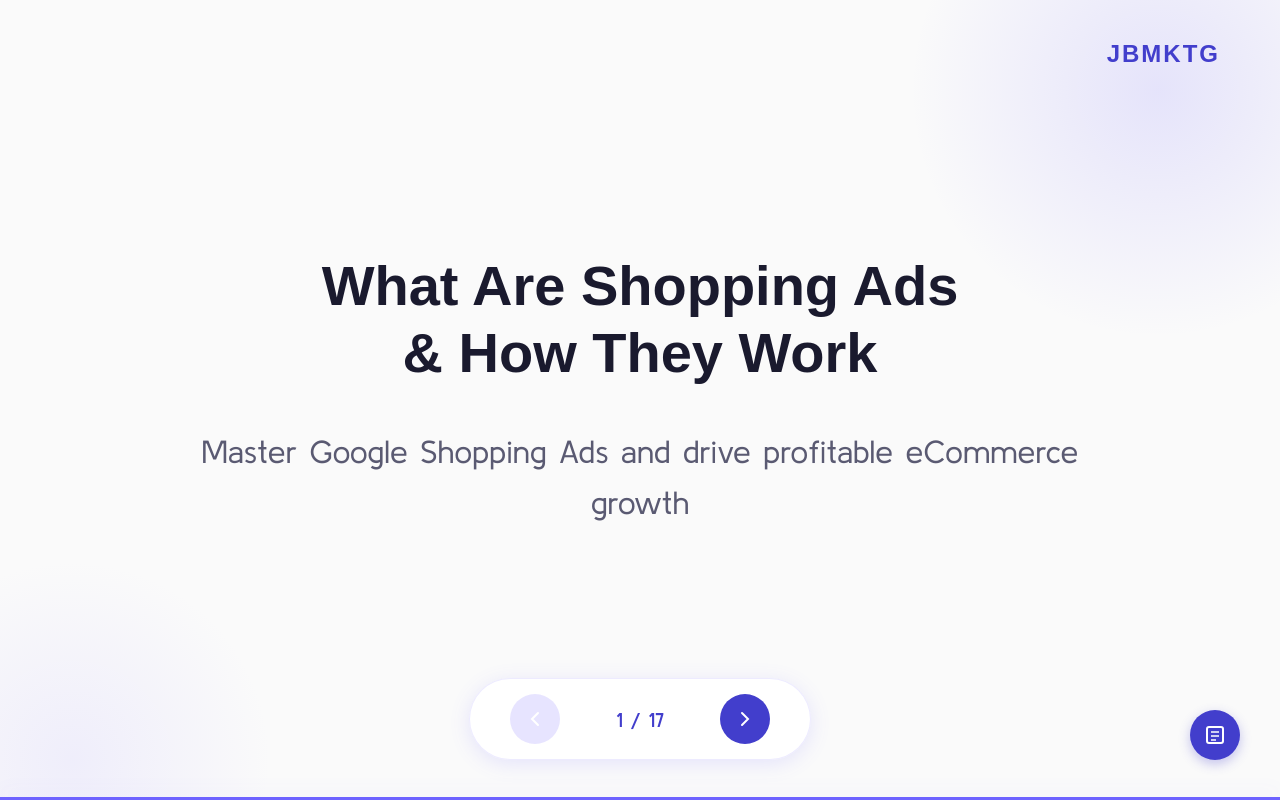
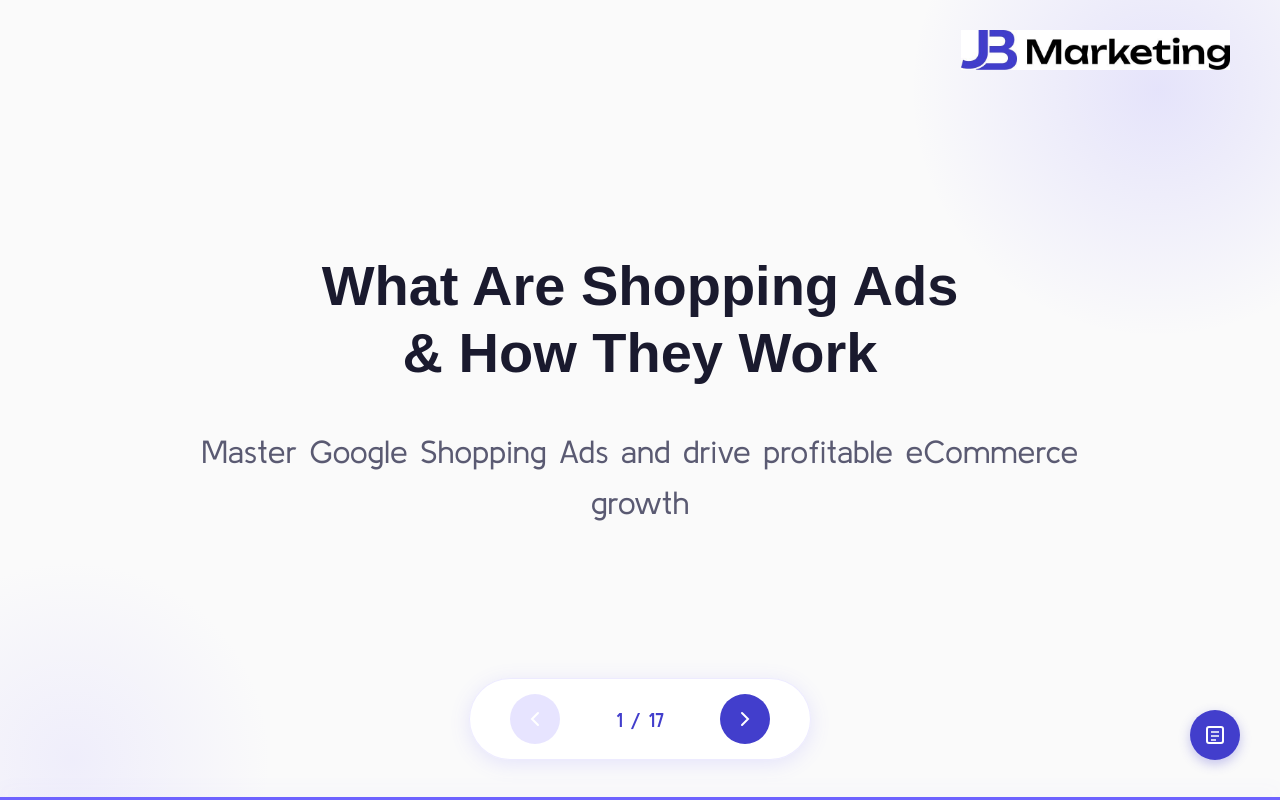
Before and after one commit to BenjaminJBMKTG/JBMKTG, a plain HTML site: page course/shopping-ads/index.html in a window 1280 px wide. Drawn offline with Linux system fonts and the light colour scheme; a web font is replaced by a local one.

Commit message:
Use JB Marketing logo in branding

```diff
--- a/course/shopping-ads/index.html
+++ b/course/shopping-ads/index.html
@@ -82,14 +82,14 @@
 
         .branding {
             position: absolute;
-            top: 40px;
-            right: 60px;
-            font-family: 'Unbounded', sans-serif;
-            font-weight: 800;
-            font-size: 24px;
-            color: #423ECC;
-            letter-spacing: 2px;
+            top: 30px;
+            right: 50px;
             z-index: 10;
+        }
+
+        .branding img {
+            height: 40px;
+            width: auto;
         }
 
         h1 {
@@ -437,14 +437,14 @@
     <div class="slide-container">
         <!-- Slide 1: Title -->
         <div class="slide active">
-            <div class="branding">JBMKTG</div>
+            <div class="branding"><img src="jb-logo.png" alt="JB Marketing"></div>
             <h1>What Are Shopping Ads<br>& How They Work</h1>
             <p class="subtitle">Master Google Shopping Ads and drive profitable eCommerce growth</p>
         </div>
 
         <!-- Slide 2: What Are Google Shopping Ads? -->
         <div class="slide">
-            <div class="branding">JBMKTG</div>
+            <div class="branding"><img src="jb-logo.png" alt="JB Marketing"></div>
             <h2>What Are Google Shopping Ads?</h2>
             <div class="highlight-box">
                 <p style="font-size: 32px; text-align: center; margin: 0;">Visual product listings that appear at the top of Google Search results, featuring product images, prices, and store information</p>
@@ -477,7 +477,7 @@
 
         <!-- Slide 3: Where Shopping Ads Appear -->
         <div class="slide">
-            <div class="branding">JBMKTG</div>
+            <div class="branding"><img src="jb-logo.png" alt="JB Marketing"></div>
             <h2>Where Shopping Ads Appear</h2>
             <div class="icon-row">
                 <div class="icon-item">
@@ -530,7 +530,7 @@
 
         <!-- Slide 4: Shopping Ads vs Search Ads -->
         <div class="slide">
-            <div class="branding">JBMKTG</div>
+            <div class="branding"><img src="jb-logo.png" alt="JB Marketing"></div>
             <h2>Shopping Ads vs Search Ads</h2>
             <div class="two-column">
                 <div class="comparison-box">
@@ -588,7 +588,7 @@
 
         <!-- Slide 5: How Shopping Ads Work - The Ecosystem -->
         <div class="slide">
-            <div class="branding">JBMKTG</div>
+            <div class="branding"><img src="jb-logo.png" alt="JB Marketing"></div>
             <h2>How Shopping Ads Work</h2>
             <p style="text-align: center; margin-bottom: 25px; font-size: 24px; color: #5a5a72;">The Shopping Ads Ecosystem</p>
             <div class="flow-diagram">
@@ -639,7 +639,7 @@
 
         <!-- Slide 6: What is Google Merchant Center? -->
         <div class="slide">
-            <div class="branding">JBMKTG</div>
+            <div class="branding"><img src="jb-logo.png" alt="JB Marketing"></div>
             <h2>What is Google Merchant Center?</h2>
             <div style="max-width: 1000px;">
                 <div class="highlight-box">
@@ -692,7 +692,7 @@
 
         <!-- Slide 7: Product Feed Explained -->
         <div class="slide">
-            <div class="branding">JBMKTG</div>
+            <div class="branding"><img src="jb-logo.png" alt="JB Marketing"></div>
             <h2>Product Feed Explained</h2>
             <p style="text-align: center; margin-bottom: 40px; color: #5a5a72; font-size: 26px;">Essential data attributes for every product:</p>
             <div class="metric-grid">
@@ -733,7 +733,7 @@
 
         <!-- Slide 8: Feed Optimization Tips -->
         <div class="slide">
-            <div class="branding">JBMKTG</div>
+            <div class="branding"><img src="jb-logo.png" alt="JB Marketing"></div>
             <h2>Feed Optimization Tips</h2>
             <div style="max-width: 1100px;">
                 <div class="highlight-box">
@@ -788,7 +788,7 @@
 
         <!-- Slide 9: Campaign Types -->
         <div class="slide">
-            <div class="branding">JBMKTG</div>
+            <div class="branding"><img src="jb-logo.png" alt="JB Marketing"></div>
             <h2>Campaign Types for Shopping Ads</h2>
             <div class="two-column">
                 <div class="comparison-box">
@@ -846,7 +846,7 @@
 
         <!-- Slide 10: How the Auction Works -->
         <div class="slide">
-            <div class="branding">JBMKTG</div>
+            <div class="branding"><img src="jb-logo.png" alt="JB Marketing"></div>
             <h2>How the Auction Works</h2>
             <div class="highlight-box">
                 <p style="font-size: 30px; text-align: center; margin: 0;">No keywords required — Google automatically matches search queries to your product feed data</p>
@@ -894,7 +894,7 @@
 
         <!-- Slide 11: Bidding Strategies -->
         <div class="slide">
-            <div class="branding">JBMKTG</div>
+            <div class="branding"><img src="jb-logo.png" alt="JB Marketing"></div>
             <h2>Bidding Strategies for Shopping</h2>
             <div style="max-width: 1100px;">
                 <div class="highlight-box">
@@ -933,7 +933,7 @@
 
         <!-- Slide 12: Shopping Ad Anatomy -->
         <div class="slide">
-            <div class="branding">JBMKTG</div>
+            <div class="branding"><img src="jb-logo.png" alt="JB Marketing"></div>
             <h2>Shopping Ad Anatomy</h2>
             <p style="text-align: center; margin-bottom: 40px; color: #5a5a72;">What shoppers see in a Shopping Ad:</p>
             <div class="ad-anatomy">
@@ -1005,7 +1005,7 @@
 
         <!-- Slide 13: Key Metrics to Track -->
         <div class="slide">
-            <div class="branding">JBMKTG</div>
+            <div class="branding"><img src="jb-logo.png" alt="JB Marketing"></div>
             <h2>Key Metrics to Track</h2>
             <div class="metric-grid">
                 <div class="metric-card">
@@ -1066,7 +1066,7 @@
 
         <!-- Slide 14: Common Mistakes -->
         <div class="slide">
-            <div class="branding">JBMKTG</div>
+            <div class="branding"><img src="jb-logo.png" alt="JB Marketing"></div>
             <h2>Common Mistakes to Avoid</h2>
             <div style="max-width: 1100px;">
                 <ul>
@@ -1132,7 +1132,7 @@
 
         <!-- Slide 15: Best Practices Summary -->
         <div class="slide">
-            <div class="branding">JBMKTG</div>
+            <div class="branding"><img src="jb-logo.png" alt="JB Marketing"></div>
             <h2>Best Practices Summary</h2>
             <div class="two-column">
                 <div>
@@ -1212,7 +1212,7 @@
 
         <!-- Slide 16: Key Takeaways -->
         <div class="slide">
-            <div class="branding">JBMKTG</div>
+            <div class="branding"><img src="jb-logo.png" alt="JB Marketing"></div>
             <h2>Key Takeaways</h2>
             <div style="max-width: 1200px;">
                 <div class="highlight-box">
@@ -1270,7 +1270,7 @@
 
         <!-- Slide 17: Final Slide -->
         <div class="slide">
-            <div class="branding">JBMKTG</div>
+            <div class="branding"><img src="jb-logo.png" alt="JB Marketing"></div>
             <h1 style="font-size: 64px;">You're Ready to Launch<br>Shopping Ads</h1>
             <p class="subtitle" style="margin-top: 40px;">Use this framework to set up, launch, and optimise profitable Shopping campaigns</p>
             <div style="margin-top: 60px;">
```
